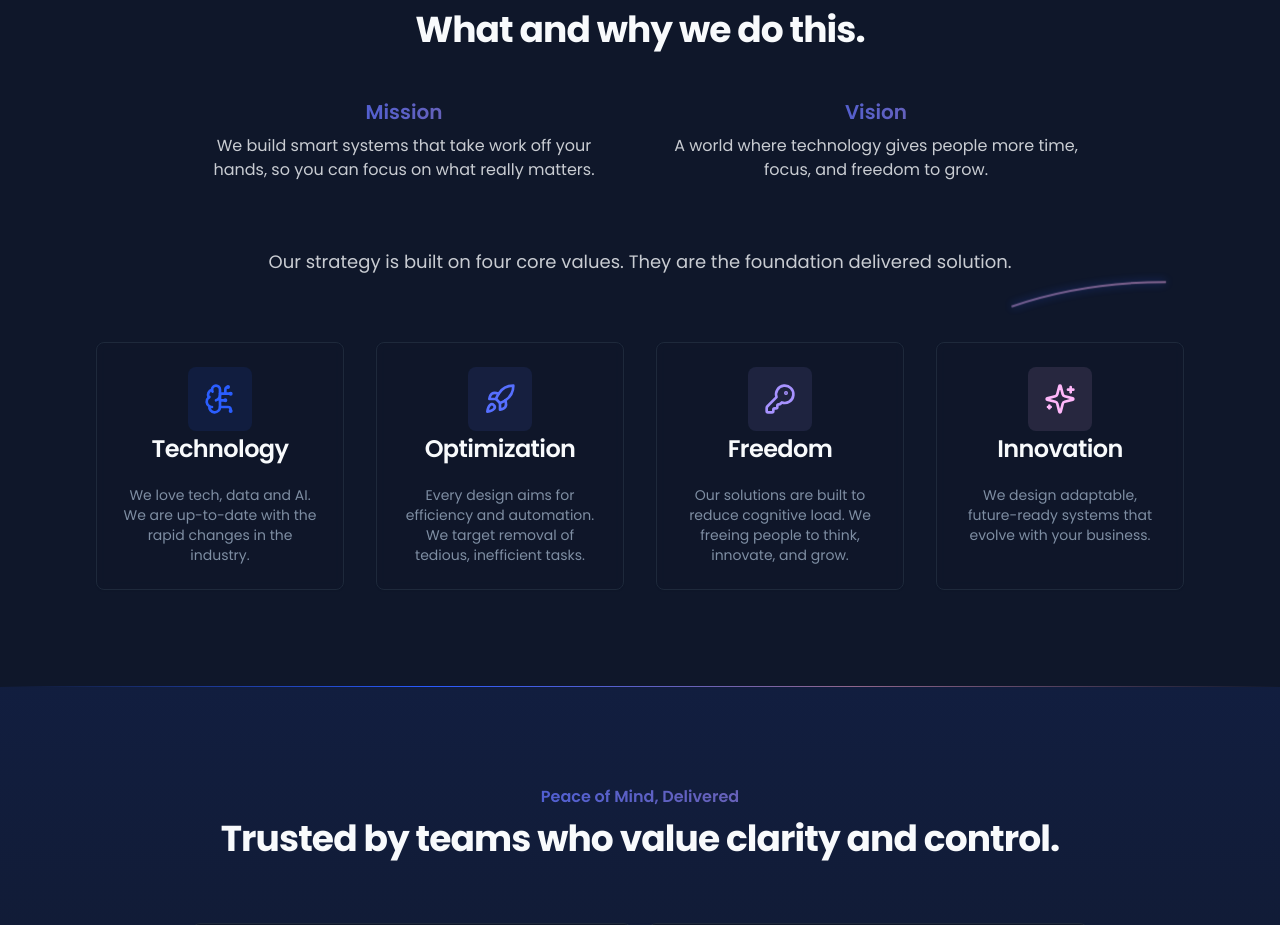
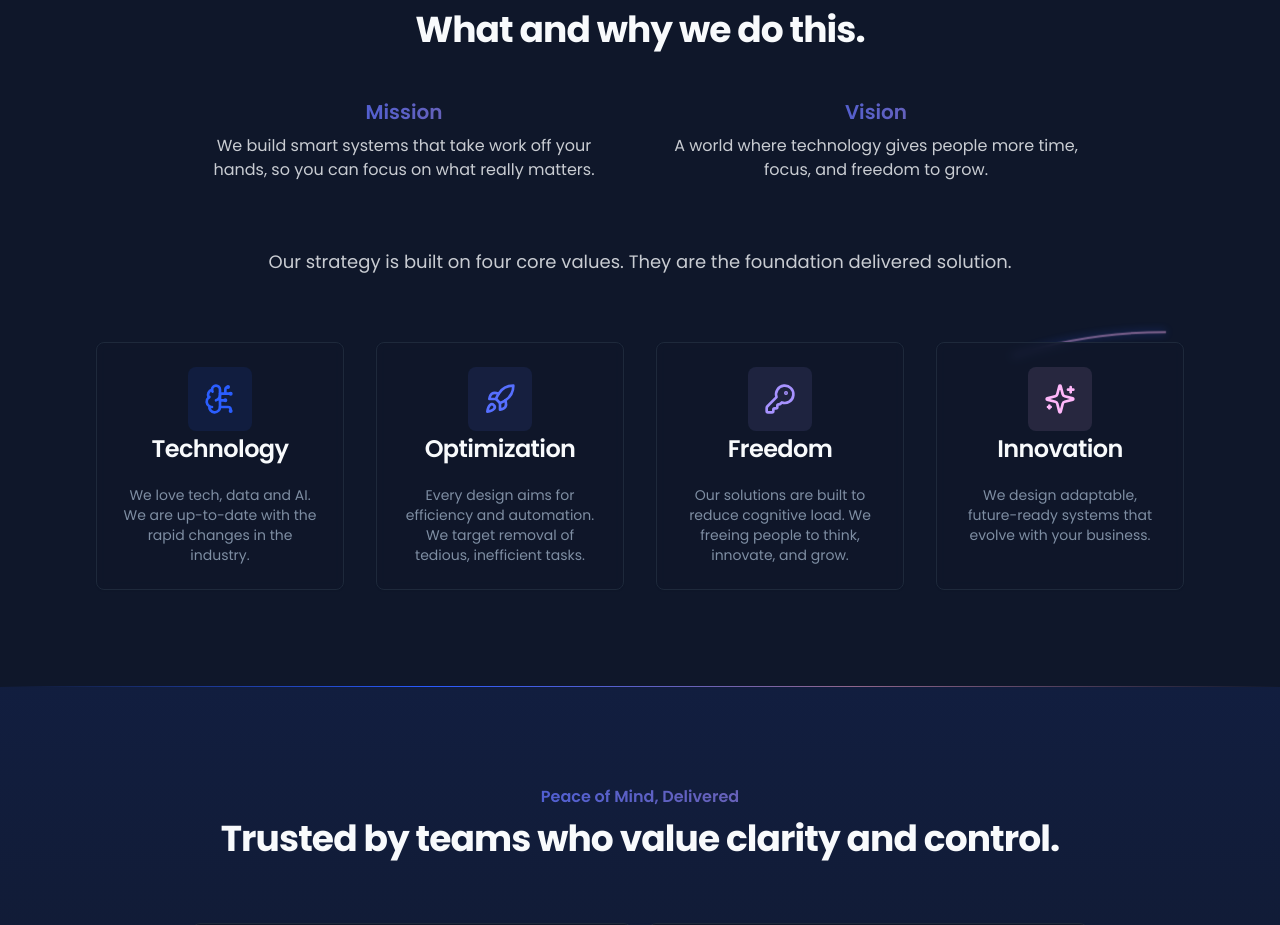
Before and after one commit to tovy-eu/tovy.eu-website, a Next.js app: page / in a window 1280 px wide. Shown: the part 1427-2352 px from the top of the page. Built offline with nearby package versions, Linux system fonts and the light colour scheme.

Commit message:
in the about section, lower the line animation much lower

```diff
--- a/src/components/landing/about-section.tsx
+++ b/src/components/landing/about-section.tsx
@@ -60,7 +60,7 @@ export function AboutSection() {
               </filter>
             </defs>
             <path
-              d="M50 150 C 250 150, 300 50, 425 50 C 550 50, 600 250, 725 250 C 850 250, 900 150, 1100 150"
+              d="M50 200 C 250 200, 300 100, 425 100 C 550 100, 600 300, 725 300 C 850 300, 900 200, 1100 200"
               stroke="url(#path-gradient)"
               strokeWidth="2"
               fill="none"
```
